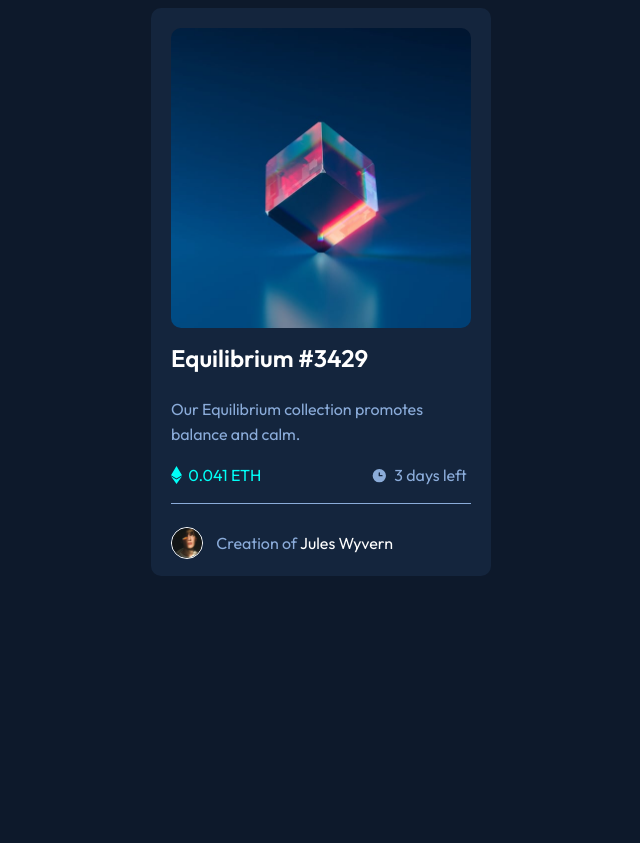
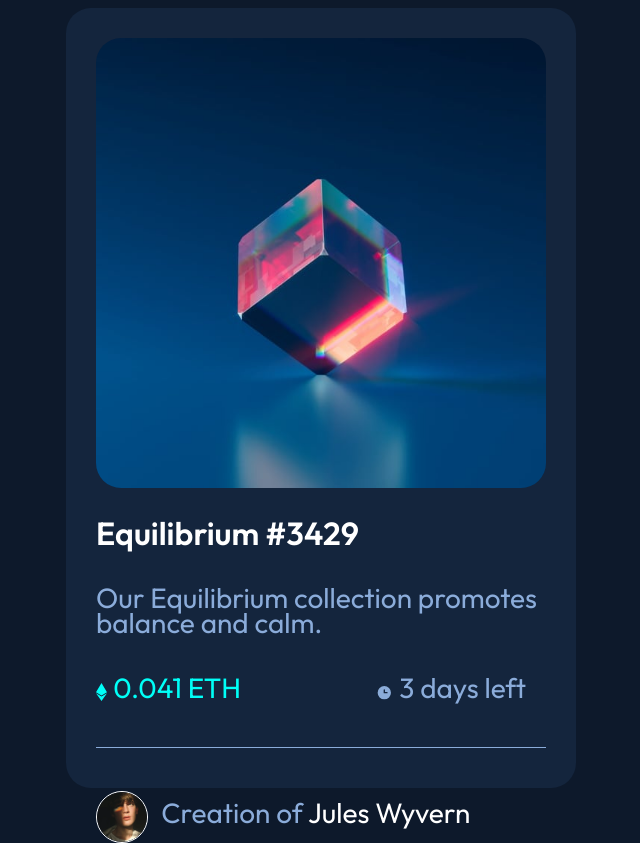
Before and after one commit to MaxiTeddy/NFT-Preview-Card, a plain HTML site: page index.html in a window 1280 px wide. Shown: the whole page, without its empty margins (319-959 px from the left). Before the commit the page ends 800 px from the top, so only its background shows below. Drawn offline with Linux system fonts and the light colour scheme.

Commit message:
Update styles.css

```diff
--- a/styles.css
+++ b/styles.css
@@ -134,30 +134,30 @@ body{
 @media only screen and (min-width: 768px){
     .page{
         background-color: hsl(216, 50%, 16%);
-        width: 300px;
+        width: 450px;
         min-height: auto;
-        max-height: 90vh;
+        height: 90vh;
         margin: auto;
         color:  hsl(215, 51%, 70%);
-        padding: 20px;
-        border-radius: 10px;
+        padding: 30px;
+        border-radius: 25px;
         font-family: 'Outfit', 'sans-serif';
     }
 
     .image{
-        width: 300px;
+        width: 450px;
         opacity: 1;
         display: block;
-        height: auto;
         transition: .5s ease;
         backface-visibility: hidden;
-        border-radius: 10px;
+        border-radius: 25px;
     }
 
     .picture{
-        width: 300px;
+        width: 450px;
         position: relative;
         cursor: pointer;
+
     }
 
     .view{
@@ -172,7 +172,7 @@ body{
 
     .picture:hover{
         background-color: hsl(178, 100%, 50%);
-        border-radius: 10px;
+        border-radius: 25px;
     }
 
     .picture:hover .view {
@@ -184,10 +184,10 @@ body{
     }
 
     h3{
-        margin-top: 15px;
+        margin-top: 25px;
         color: hsl(0, 0%, 100%);
         font-weight: 600;
-        font-size: x-large;
+        font-size: xx-large;
     }
 
     h3:hover{
@@ -196,23 +196,24 @@ body{
     }
 
     p{
-        font-size: 16px;
+        font-size: 28px;
         line-height: 25px;
     }
 
     .things{
-        width: 250px;
-        margin-bottom: 15px;
+        width: 450px;
+        margin-bottom: 45px;
+        margin-top: 40px;
     }
 
     .one{
-        width: 125px;
+        width: 225px;
         float: left;
     }
 
     .two{
-        width: 125px;
-        margin-left: 200px;
+        width: 225px;
+        margin-left: 280px;
     }
 
     hr{
@@ -236,14 +237,14 @@ body{
     }
 
     .last{
-        width: 30px;
+        width: 50px;
         border: 1px solid white;
         border-radius: 50%;
-        margin-bottom: -10px;
+        margin-bottom: -20px;
     }
 
     .footer{
-        padding-top: 15px;
+        padding-top: 35px;
     }
 
     .footer p{
```
